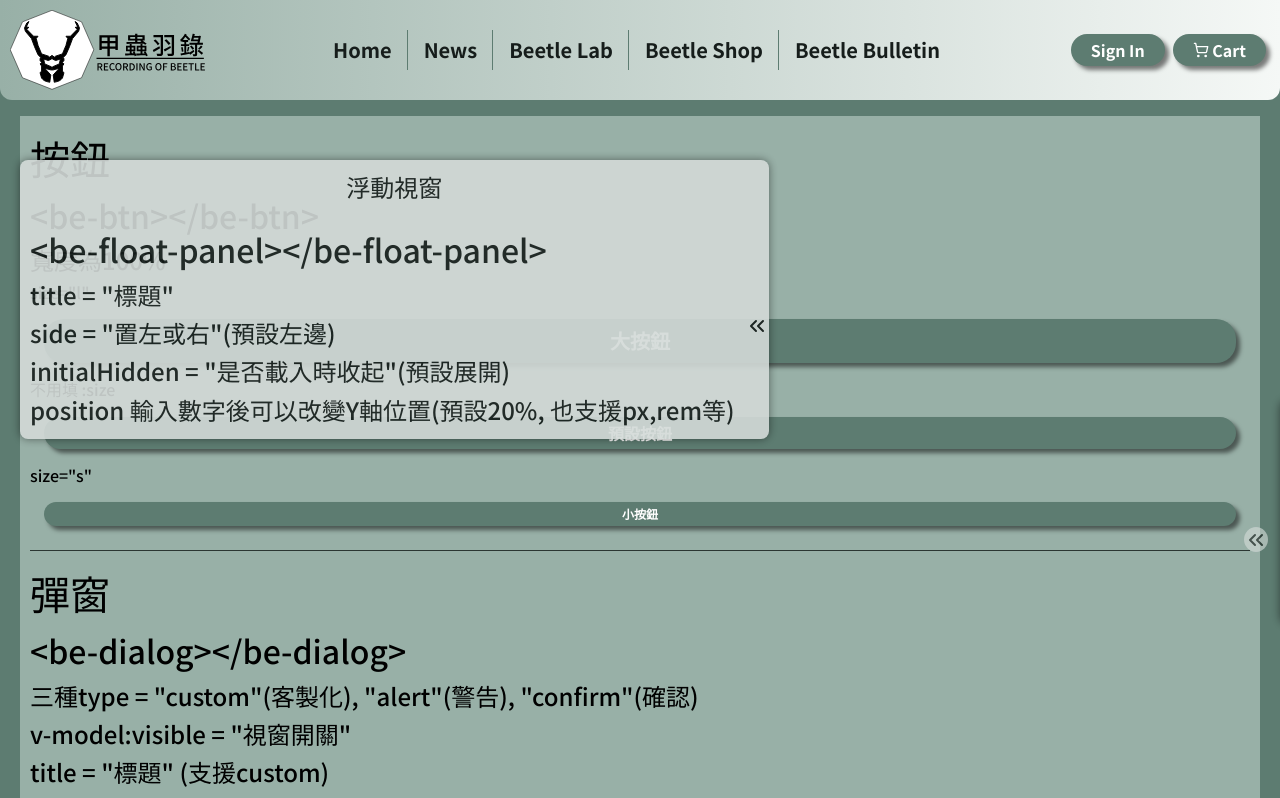
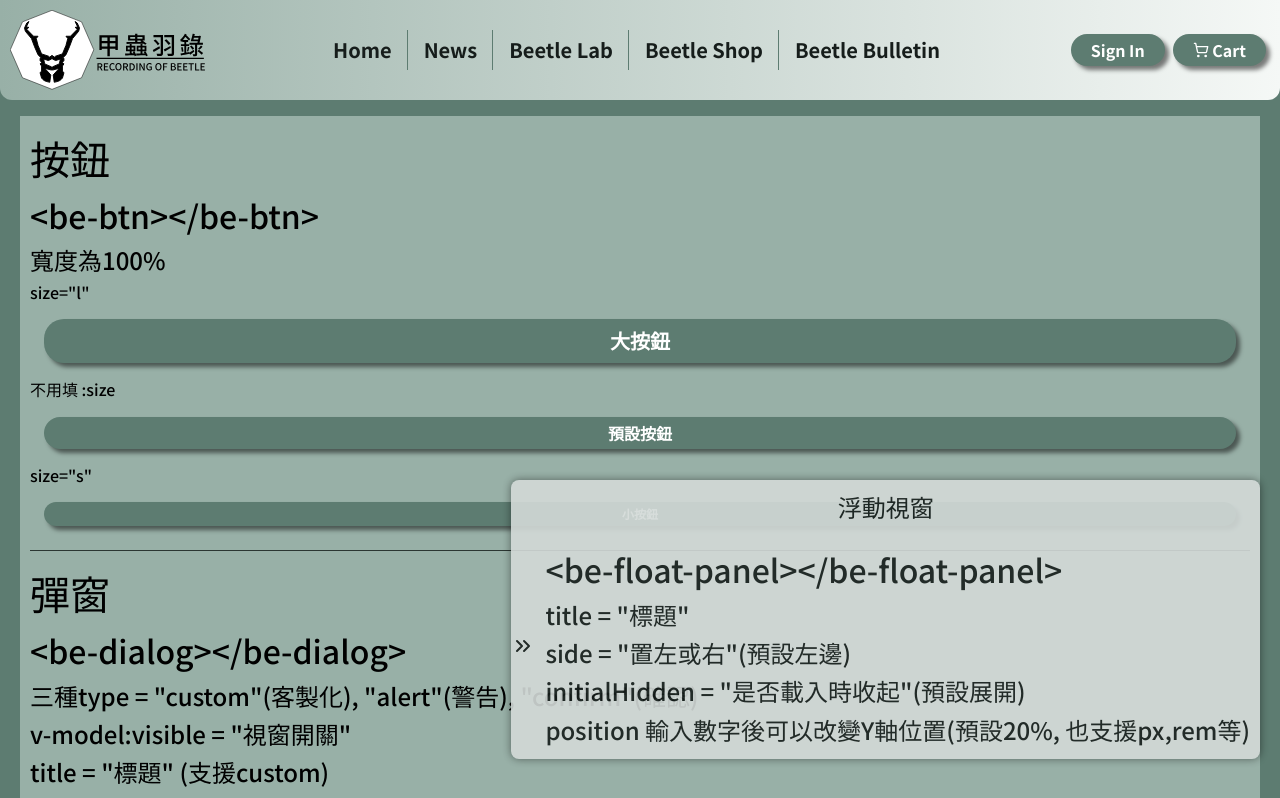
Before and after one commit to Mysterio1001/beetles, a Vue app: page /test in a window 1280 px wide. Shown: the top 798 px of the page. Built offline with nearby package versions, Linux system fonts and the light colour scheme; a web font is replaced by a local one.

Commit message:
update BeFloatPanle.vue

```diff
--- a/src/components/layout/BeFloatPanel.vue
+++ b/src/components/layout/BeFloatPanel.vue
@@ -8,7 +8,9 @@
       { isMovingLeft: isMovingLeft },
       { isMovingRight: isMovingRight },
     ]">
-    <div class="title">
+    <div
+      class="title"
+      v-if="title">
       <h4>
         {{ title }}
       </h4>
--- a/src/views/test.vue
+++ b/src/views/test.vue
@@ -242,34 +242,16 @@
   <!---------->
   <!-- 浮動視窗 -->
   <!---------->
-  <be-float-panel title="浮動視窗">
+  <be-float-panel
+    side="right"
+    title="浮動視窗"
+    topOffSet="60">
     <div class="title">
       <h3>&lt;be-float-panel&gt;&lt;/be-float-panel&gt;</h3>
       <h4>title = "標題"</h4>
       <h4>side = "置左或右"(預設左邊)</h4>
       <h4>initialHidden = "是否載入時收起"(預設展開)</h4>
       <h4>position 輸入數字後可以改變Y軸位置(預設20%, 也支援px,rem等)</h4>
-    </div>
-  </be-float-panel>
-  <be-float-panel
-    side="right"
-    title="米奇"
-    :initialHidden="true"
-    topOffSet="50">
-    <div
-      style="
-        width: 25rem;
-        height: 150px;
-        display: flex;
-        align-items: center;
-        justify-content: center;
-      ">
-      <div class="title">
-        <h4>title="米奇"</h4>
-        <h4>side="right"</h4>
-        <h4>topOffSet="50"</h4>
-        <h4>:initialHidden="true"</h4>
-      </div>
     </div>
   </be-float-panel>
 </template>
```
